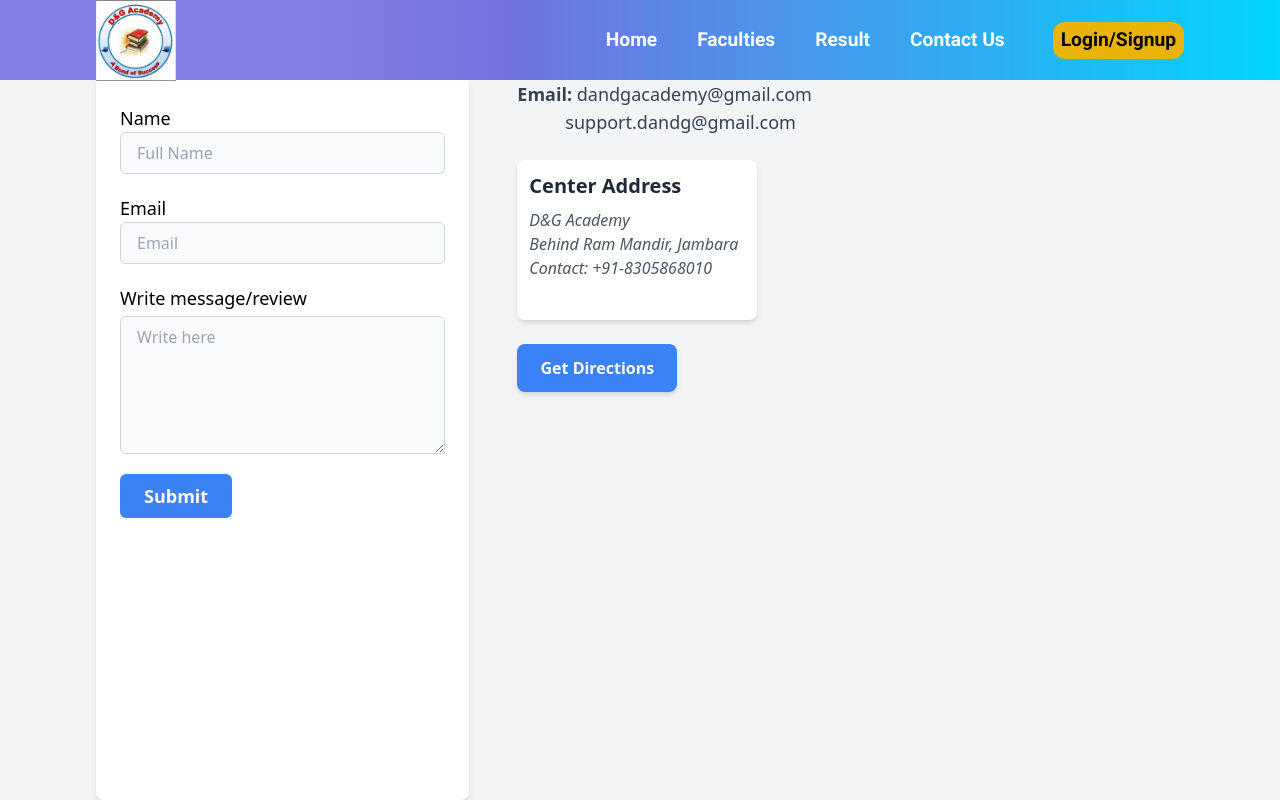
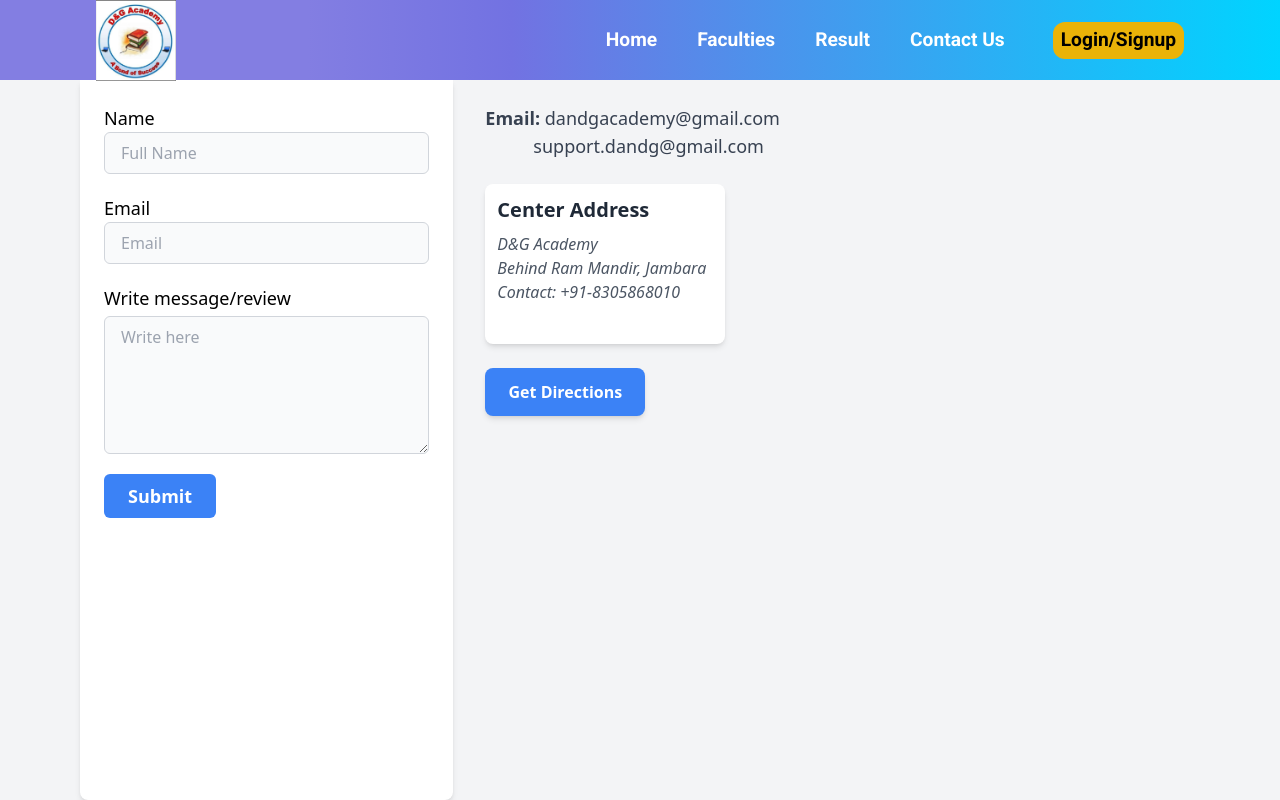
Before and after one commit to ketandayke/daurg, a React (Vite) app in the folder frontend/: page /contact-us in a window 1280 px wide. Built offline with nearby package versions, Linux system fonts and the light colour scheme; no server answers.

Commit message:
made minor changes

```diff
--- a/frontend/src/App.jsx
+++ b/frontend/src/App.jsx
@@ -8,10 +8,10 @@ function App() {
   // Accessing the environment variable without using dotenv in the frontend
 
   return (
+    <Router>
     <AuthProvider>
       <ToastProvider>
         <LoginFormProvider>
-          <Router>
             {/* Navbar visible across all pages */}
             <Navbar />
 
@@ -42,10 +42,11 @@ function App() {
               <Route path="/previous-year-papers" element={<PYP />} />
               <Route path="/youtube-playlist" element={<Youtube />} />
             </Routes>
-          </Router>
         </LoginFormProvider>
       </ToastProvider>
     </AuthProvider>
+    </Router>
+
   );
 };
 
--- a/frontend/src/components/authContext.jsx
+++ b/frontend/src/components/authContext.jsx
@@ -1,18 +1,80 @@
+
+// import React, { createContext, useContext, useState, useEffect } from "react";
+// import { useLocation } from "react-router-dom";
+
+// const AuthContext = createContext();
+
+// export function AuthProvider({ children }) {
+//   const [user, setUser] = useState(null);
+//   const [loading, setLoading] = useState(true); // Loading state for initial authentication check
+//   // const location=useLocation();
+//   const api_base_url=import.meta.env.VITE_APP_API_URL
+
+//   // Fetch the user data
+//   const fetchCurrentUser = async () => {
+//     try {
+//       console.log("Fetching current user...");
+//       const response = await fetch(`${api_base_url}/users/me`, {
+//         method: "GET",
+//         credentials: "include", // Sends cookies with the request
+//       });
+
+//       if (response.ok) {
+//         const data = await response.json();
+//         console.log("User data fetched:", data);
+//         setUser(data.data); // Set the authenticated user
+//       } else {
+//         setUser(null); // No user logged in
+//       }
+//     } catch (error) {
+//       console.error("Error verifying user:", error);
+//       setUser(null);
+//     } finally {
+//       setLoading(false); // Authentication check complete
+//     }
+//   };
+
+//   // Fetch user on component mount
+//   // useEffect(() => {
+//   //   fetchCurrentUser();
+//   // }, []);
+
+//   return (
+//     <AuthContext.Provider value={{ user, setUser, loading,setLoading, fetchCurrentUser }}>
+//       <AuthRouteListener fetchCurrentUser={fetchCurrentUser}/>
+//       {children}
+//     </AuthContext.Provider>
+//   );
+// }
+
+// function AuthRouteListener({fetchCurrentUser}){
+//    const location=useLocation();
+
+//    useEffect(()=>{
+//      fetchCurrentUser()
+
+//    },[location.pathname,fetchCurrentUser])
+//    return null;
+// }
+
+// export function useAuth() {
+//   return useContext(AuthContext);
+// }
 
 import React, { createContext, useContext, useState, useEffect } from "react";
+import { useLocation } from "react-router-dom";
 
 const AuthContext = createContext();
 
 export function AuthProvider({ children }) {
   const [user, setUser] = useState(null);
-  const [loading, setLoading] = useState(true); // Loading state for initial authentication check
-  const api_base_url=import.meta.env.VITE_APP_API_URL
+  const [loading, setLoading] = useState(true);
+  const api_base_url = import.meta.env.VITE_APP_API_URL;
 
-  // Fetch the user data
   const fetchCurrentUser = async () => {
     try {
       console.log("Fetching current user...");
-      const response = await fetch(`${api_base_url}/users/me}`, {
+      const response = await fetch(`${api_base_url}/users/me`, {
         method: "GET",
         credentials: "include", // Sends cookies with the request
       });
@@ -32,18 +94,25 @@ export function AuthProvider({ children }) {
     }
   };
 
-  // Fetch user on component mount
-  useEffect(() => {
-    fetchCurrentUser();
-  }, []);
-
   return (
-    <AuthContext.Provider value={{ user, setUser, loading,setLoading, fetchCurrentUser }}>
+    <AuthContext.Provider value={{ user, setUser, loading, setLoading, fetchCurrentUser }}>
+      <AuthRouteListener fetchCurrentUser={fetchCurrentUser} />
       {children}
     </AuthContext.Provider>
   );
 }
 
+// Component to listen to route changes
+function AuthRouteListener({ fetchCurrentUser }) {
+  const location = useLocation();
+
+  useEffect(() => {
+    fetchCurrentUser(); // Call fetchCurrentUser on route change
+  }, [location.pathname, fetchCurrentUser]);
+
+  return null; // This component doesn't render anything
+}
+
 export function useAuth() {
   return useContext(AuthContext);
 }
--- a/frontend/src/components/contact.jsx
+++ b/frontend/src/components/contact.jsx
@@ -51,13 +51,13 @@ export default function Contact() {
   }
   return (
     <div
-      className="w-full flex flex-col sm:flex-row px-6 sm:px-12 md:px-20 gap-8 bg-gray-100"
+      className="w-full min-h-min flex flex-col sm:flex-row px-6 sm:px-12 md:px-20 gap-8 bg-gray-100"
       style={{ height: "calc(100vh - 5rem)" }}
     >
       {/* Form Section */}
       <form
         onSubmit={submitForm}
-        className="flex flex-col gap-5 sm:w-1/4 lg:w-1/3 mx-4 py-6 bg-white rounded-b-lg shadow-md p-6"
+        className="flex flex-col gap-5 sm:w-1/2 lg:w-1/3  p-6 bg-white rounded-b-lg shadow-md "
       >
         {/* Name Input */}
         <div>
@@ -116,10 +116,10 @@ export default function Contact() {
       </form>
 
       {/* Contact Section */}
-      <div className="flex flex-col gap-6 sm:w-1/3 lg:w-1/2">
+      <div className="flex flex-col gap-6 sm:w-1/3 lg:w-1/2 my-6">
         {/* Contact Info */}
         <p className="text-lg  text-gray-700"><strong>Email:</strong> dandgacademy@gmail.com
-          <p className="ml-12">support.dandg@gmail.com</p>
+          <p className="lg:ml-12">support.dandg@gmail.com</p>
 
 
         </p>
--- a/frontend/src/components/navbar/navbar.jsx
+++ b/frontend/src/components/navbar/navbar.jsx
@@ -68,7 +68,7 @@ export default function Navbar() {
             }`}
           >
             <li>
-              <Link smooth={true} duration={500} offset={-80} className="nav-link cursor-pointer"
+              <Link to="/" smooth={true} duration={500} offset={-80} className="nav-link cursor-pointer"
                onClick={()=>navigate("/")} >
                 Home
               </Link>
--- a/frontend/src/components/userProfile.jsx
+++ b/frontend/src/components/userProfile.jsx
@@ -6,7 +6,7 @@ import { useNavigate } from "react-router-dom";
 export default function UserProfile() {
   const [showUserProfile, setShowUserProfile] = useState(false);
   const { user, setUser } = useAuth();
-  const api_base_url=process.env.REACT_APP_API_URL
+  const api_base_url=import.meta.env.VITE_APP_API_URL
   const navigate = useNavigate(); // Hook for navigation
 
 
```
